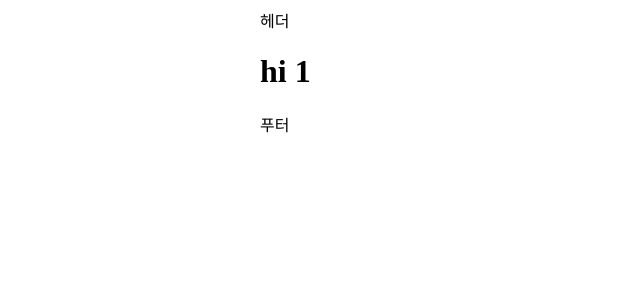
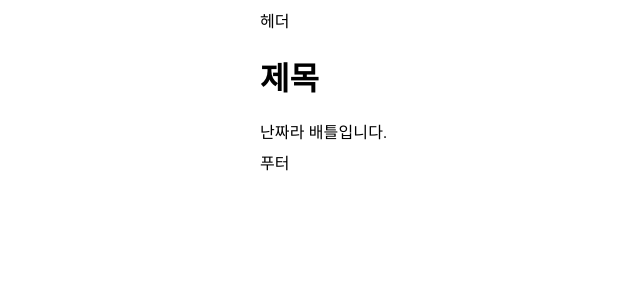
Before and after one commit to KIMINJOONG/react-next-ts, a Next.js app: page /boards/1 in a window 1280 px wide. Shown: the top 300 px of the page, without its empty margins (104-744 px from the left). Built offline with nearby package versions, Linux system fonts and the light colour scheme.

Commit message:
i try to make to board detail layout

```diff
--- a/pages/boards/[id].tsx
+++ b/pages/boards/[id].tsx
@@ -1,9 +1,56 @@
-import Router, { useRouter } from "next/router";
+import { useRouter } from "next/router";
+import {
+  makeStyles,
+  createStyles,
+  Theme,
+  Grid,
+  Typography
+} from "@material-ui/core";
 
+const dummy = {
+  idx: 1,
+  title: "제목",
+  content: "난짜라 배틀입니다.",
+  category: 1,
+  genre: 1,
+  competitionStartDate: "2020-02-15",
+  country: "한국",
+  place: "서울특별시 갱냄",
+  images: [
+    "http://www.bodonews.com/imgdata/bodonews_com/201605/2016052054348111.png"
+  ]
+};
+
+const useStyles = makeStyles((theme: Theme) =>
+  createStyles({
+    root: {
+      flexGrow: 1
+    },
+    paper: {
+      padding: theme.spacing(2),
+      textAlign: "center",
+      color: theme.palette.text.secondary
+    }
+  })
+);
 const Board = () => {
+  const classes = useStyles();
   const router = useRouter();
   const { id } = router.query;
-  return <h1>hi {id}</h1>;
+  return (
+    <div className={classes.root}>
+      <Grid container>
+        <Grid item xs={12}>
+          <h1>{dummy.title}</h1>
+        </Grid>
+        <Grid item xs={12}>
+          <Typography variant="body1" gutterBottom>
+            {dummy.content}
+          </Typography>
+        </Grid>
+      </Grid>
+    </div>
+  );
 };
 
 export default Board;
```
Also changed, not shown: pages/index.tsx (+8 -7 lines).
